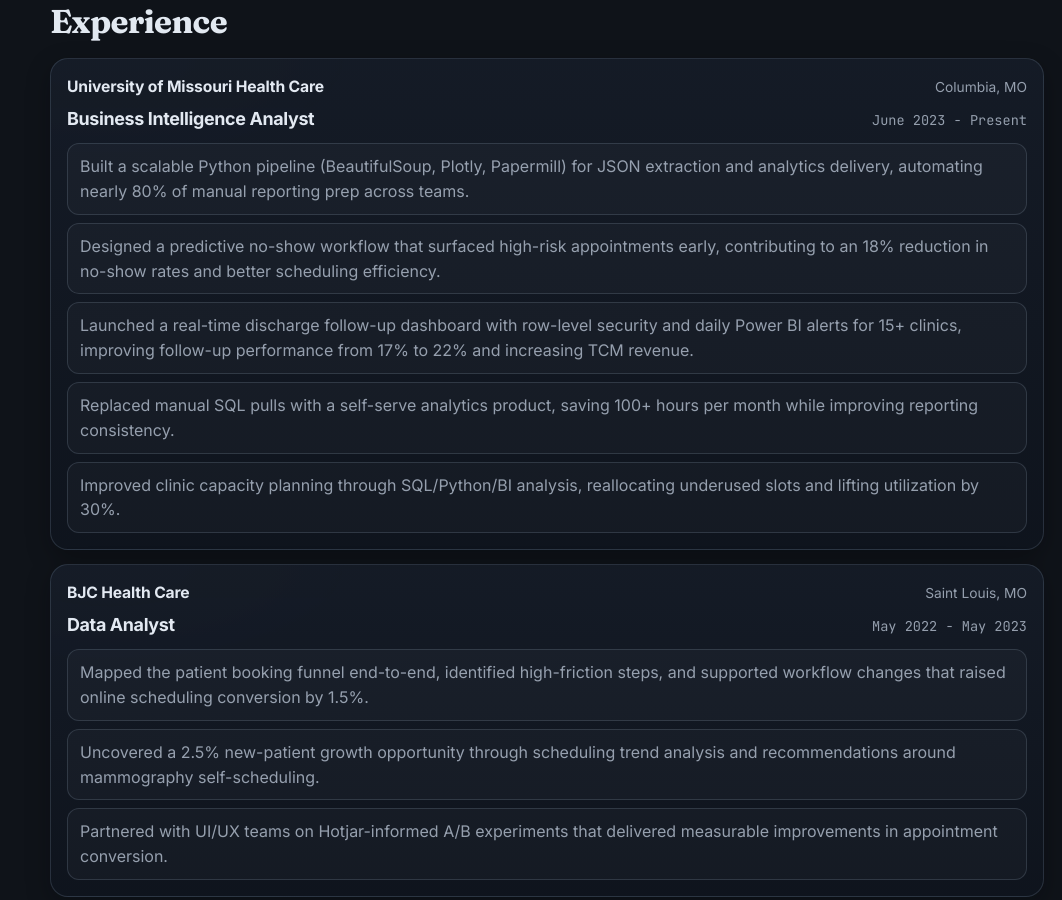
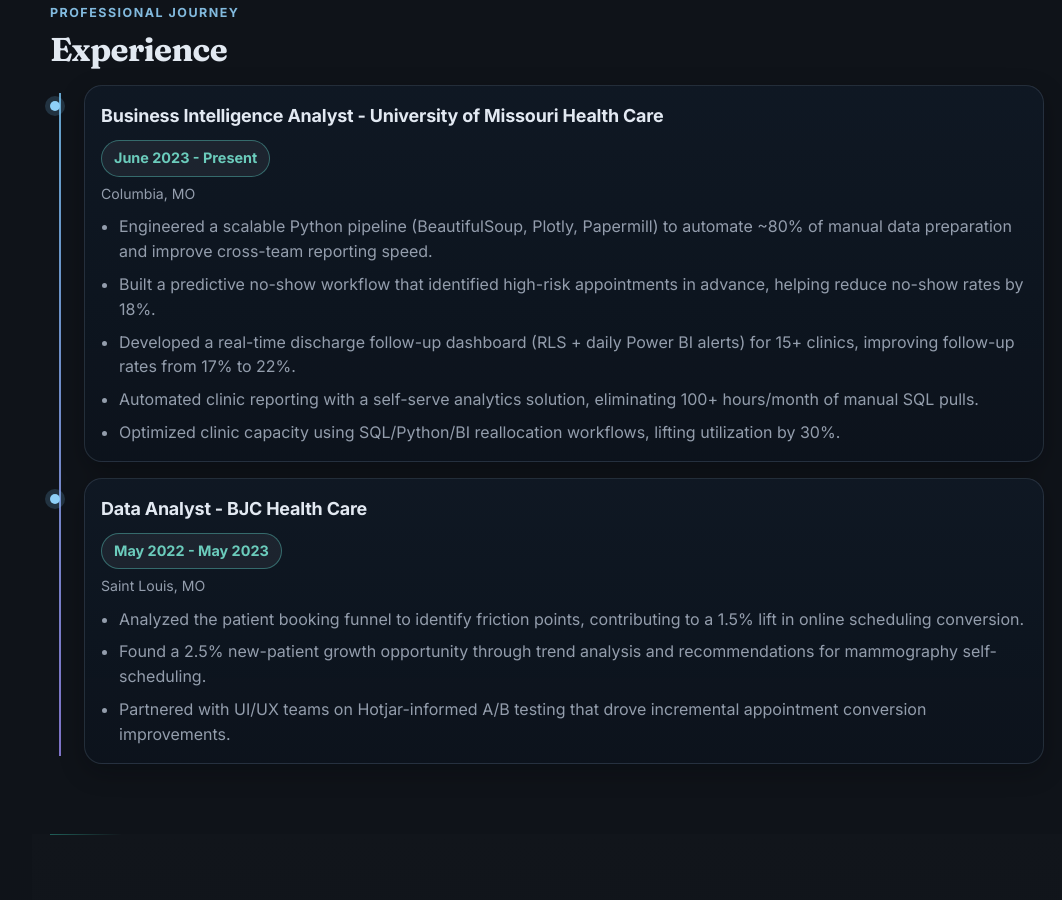
Before and after one commit to mohity667/.github.io, a plain HTML site: page index.html in a window 1280 px wide. Shown: the part 2249-3149 px from the top of the page, without its empty margins (218-1280 px from the left). Drawn offline with Linux system fonts and the light colour scheme.

Commit message:
Add files via upload

```diff
--- a/index.html
+++ b/index.html
@@ -379,69 +379,38 @@
       <section class="section" id="experience" aria-label="Experience">
         <div class="container">
           <div class="section-head reveal">
+            <p class="section-kicker">PROFESSIONAL JOURNEY</p>
             <h2 class="section-title">Experience</h2>
           </div>
 
-          <div class="experience-showcase" aria-label="Work experience showcase">
-            <article class="experience-card reveal">
-              <div class="experience-head">
-                <p class="experience-company">University of Missouri Health Care</p>
+          <div class="experience-rail" aria-label="Work experience timeline showcase">
+            <article class="experience-rail-item reveal">
+              <div class="experience-dot" aria-hidden="true"></div>
+              <div class="experience-card">
+                <h3 class="experience-role">Business Intelligence Analyst - University of Missouri Health Care</h3>
+                <p class="experience-period">June 2023 - Present</p>
                 <p class="experience-meta">Columbia, MO</p>
-              </div>
-              <div class="experience-role-line">
-                <h3 class="experience-role">Business Intelligence Analyst</h3>
-                <p class="experience-dates">June 2023 - Present</p>
-              </div>
-              <div class="experience-highlights">
-                <p>
-                  Built a scalable Python pipeline (BeautifulSoup, Plotly, Papermill)
-                  for JSON extraction and analytics delivery, automating nearly 80% of
-                  manual reporting prep across teams.
-                </p>
-                <p>
-                  Designed a predictive no-show workflow that surfaced high-risk
-                  appointments early, contributing to an 18% reduction in no-show rates
-                  and better scheduling efficiency.
-                </p>
-                <p>
-                  Launched a real-time discharge follow-up dashboard with row-level
-                  security and daily Power BI alerts for 15+ clinics, improving
-                  follow-up performance from 17% to 22% and increasing TCM revenue.
-                </p>
-                <p>
-                  Replaced manual SQL pulls with a self-serve analytics product, saving
-                  100+ hours per month while improving reporting consistency.
-                </p>
-                <p>
-                  Improved clinic capacity planning through SQL/Python/BI analysis,
-                  reallocating underused slots and lifting utilization by 30%.
-                </p>
+                <ul class="experience-list">
+                  <li>Engineered a scalable Python pipeline (BeautifulSoup, Plotly, Papermill) to automate ~80% of manual data preparation and improve cross-team reporting speed.</li>
+                  <li>Built a predictive no-show workflow that identified high-risk appointments in advance, helping reduce no-show rates by 18%.</li>
+                  <li>Developed a real-time discharge follow-up dashboard (RLS + daily Power BI alerts) for 15+ clinics, improving follow-up rates from 17% to 22%.</li>
+                  <li>Automated clinic reporting with a self-serve analytics solution, eliminating 100+ hours/month of manual SQL pulls.</li>
+                  <li>Optimized clinic capacity using SQL/Python/BI reallocation workflows, lifting utilization by 30%.</li>
+                </ul>
               </div>
             </article>
 
-            <article class="experience-card reveal" data-delay="120">
-              <div class="experience-head">
-                <p class="experience-company">BJC Health Care</p>
+            <article class="experience-rail-item reveal" data-delay="120">
+              <div class="experience-dot" aria-hidden="true"></div>
+              <div class="experience-card">
+                <h3 class="experience-role">Data Analyst - BJC Health Care</h3>
+                <p class="experience-period">May 2022 - May 2023</p>
                 <p class="experience-meta">Saint Louis, MO</p>
-              </div>
-              <div class="experience-role-line">
-                <h3 class="experience-role">Data Analyst</h3>
-                <p class="experience-dates">May 2022 - May 2023</p>
-              </div>
-              <div class="experience-highlights">
-                <p>
-                  Mapped the patient booking funnel end-to-end, identified high-friction
-                  steps, and supported workflow changes that raised online scheduling
-                  conversion by 1.5%.
-                </p>
-                <p>
-                  Uncovered a 2.5% new-patient growth opportunity through scheduling
-                  trend analysis and recommendations around mammography self-scheduling.
-                </p>
-                <p>
-                  Partnered with UI/UX teams on Hotjar-informed A/B experiments that
-                  delivered measurable improvements in appointment conversion.
-                </p>
+                <ul class="experience-list">
+                  <li>Analyzed the patient booking funnel to identify friction points, contributing to a 1.5% lift in online scheduling conversion.</li>
+                  <li>Found a 2.5% new-patient growth opportunity through trend analysis and recommendations for mammography self-scheduling.</li>
+                  <li>Partnered with UI/UX teams on Hotjar-informed A/B testing that drove incremental appointment conversion improvements.</li>
+                </ul>
               </div>
             </article>
           </div>
@@ -577,90 +546,19 @@
             <h2 class="section-title">Contact</h2>
           </div>
 
-          <div class="contact-grid">
-            <div class="card reveal glass">
-              <h3 class="card-title">Find me</h3>
-              <div class="contact-items">
-                <a class="contact-item" href="mailto:mohity667@gmail.com">
-                  <span class="contact-icon" aria-hidden="true">
+          <div class="contact-quick reveal">
+            <a class="contact-quick-link" href="mailto:mohity667@gmail.com" aria-label="Email Mohit">
               <i class="fa-regular fa-envelope"></i>
-                  </span>
-                  <span>
-                    <span class="contact-label">Email</span>
-                    <span class="contact-value">mohity667@gmail.com</span>
-                  </span>
             </a>
-                <a class="contact-item" href="https://www.linkedin.com/in/mohity667" target="_blank" rel="noreferrer">
-                  <span class="contact-icon" aria-hidden="true">
+            <a class="contact-quick-link" href="https://www.linkedin.com/in/mohity667" target="_blank" rel="noreferrer" aria-label="LinkedIn profile">
               <i class="fa-brands fa-linkedin"></i>
-                  </span>
-                  <span>
-                    <span class="contact-label">LinkedIn</span>
-                    <span class="contact-value">www.linkedin.com/in/mohity667</span>
-                  </span>
             </a>
-                <a class="contact-item" href="https://github.com/mohity667" target="_blank" rel="noreferrer">
-                  <span class="contact-icon" aria-hidden="true">
+            <a class="contact-quick-link" href="https://github.com/mohity667" target="_blank" rel="noreferrer" aria-label="GitHub profile">
               <i class="fa-brands fa-github"></i>
-                  </span>
-                  <span>
-                    <span class="contact-label">GitHub</span>
-                    <span class="contact-value">https://github.com/mohity667</span>
-                  </span>
             </a>
-              </div>
-            </div>
-
-            <div class="card reveal" data-delay="120">
-              <h3 class="card-title">Send a message</h3>
-              <!--
-                This form uses mailto so it works on GitHub Pages with no backend.
-                It will open the user's email client with a pre-filled message.
-              -->
-              <form class="form" id="contact-form" novalidate>
-                <label class="field">
-                  <span class="field-label">Your name</span>
-                  <input
-                    type="text"
-                    name="name"
-                    autocomplete="name"
-                    placeholder="Jane Doe"
-                    required
-                  />
-                </label>
-
-                <label class="field">
-                  <span class="field-label">Your email</span>
-                  <input
-                    type="email"
-                    name="email"
-                    autocomplete="email"
-                    placeholder="jane@email.com"
-                    required
-                  />
-                </label>
-
-                <label class="field">
-                  <span class="field-label">Message</span>
-                  <textarea
-                    name="message"
-                    rows="5"
-                    placeholder="Hi Mohit — I’d love to connect about…"
-                    required
-                  ></textarea>
-                </label>
-
-                <div class="form-actions">
-                  <button class="btn btn-primary" type="submit">
-                    <i class="fa-regular fa-paper-plane" aria-hidden="true"></i>
-                    <span>Email Me</span>
-                  </button>
-                  <p class="form-hint muted" id="form-hint">
-                    Opens your email app with the message pre-filled.
-                  </p>
-                </div>
-              </form>
-            </div>
+            <a class="contact-quick-link" href="https://drive.google.com/file/d/1r4P_anV8XCZEkMlghAeHpl8TAOnRSTS8/view?usp=sharing" target="_blank" rel="noreferrer" aria-label="View resume">
+              <i class="fa-regular fa-file-lines"></i>
+            </a>
           </div>
         </div>
       </section>
--- a/style.css
+++ b/style.css
@@ -940,76 +940,80 @@ textarea {
 }
 
 /* EXPERIENCE */
-.experience-showcase {
-  margin-top: 14px;
+.experience-rail {
+  position: relative;
+  margin-top: 18px;
   display: grid;
+  gap: 16px;
+}
+
+.experience-rail::before {
+  content: "";
+  position: absolute;
+  left: 9px;
+  top: 8px;
+  bottom: 8px;
+  width: 2px;
+  background: linear-gradient(180deg, var(--accent-2), var(--accent-3));
+  opacity: 0.8;
+}
+
+.experience-rail-item {
+  display: grid;
+  grid-template-columns: 20px 1fr;
   gap: 14px;
+  align-items: start;
+}
+
+.experience-dot {
+  margin-top: 16px;
+  width: 10px;
+  height: 10px;
+  border-radius: 999px;
+  background: color-mix(in srgb, var(--accent-2) 85%, white 15%);
+  box-shadow: 0 0 0 5px rgba(122, 200, 247, 0.18);
+  z-index: 1;
 }
 
 .experience-card {
-  border: 1px solid color-mix(in srgb, var(--border) 80%, transparent);
-  border-radius: var(--radius);
-  background:
-    linear-gradient(180deg, rgba(21, 28, 39, 0.92), rgba(15, 21, 30, 0.9)),
-    radial-gradient(420px 170px at 6% 0%, rgba(155, 141, 244, 0.11), transparent 72%);
+  border: 1px solid color-mix(in srgb, var(--border) 76%, transparent);
+  border-radius: 18px;
+  background: linear-gradient(180deg, rgba(16, 24, 36, 0.95), rgba(12, 19, 29, 0.93));
   box-shadow: var(--shadow-soft);
   padding: 16px;
-}
-
-.experience-head {
-  display: flex;
-  justify-content: space-between;
-  gap: 10px;
-  align-items: center;
-  margin-bottom: 6px;
-}
-
-.experience-company {
-  margin: 0;
-  font-size: 0.98rem;
-  font-weight: 800;
-  letter-spacing: -0.01em;
-}
-
-.experience-meta {
-  margin: 0;
-  font-size: 0.86rem;
-  color: var(--muted);
-}
-
-.experience-role-line {
-  display: flex;
-  justify-content: space-between;
-  gap: 12px;
-  align-items: baseline;
-  margin-bottom: 10px;
 }
 
 .experience-role {
   margin: 0;
   font-size: 1.12rem;
-  letter-spacing: -0.02em;
+  letter-spacing: -0.01em;
 }
 
-.experience-dates {
-  margin: 0;
-  font-family: var(--font-mono);
-  font-size: 0.85rem;
-  color: var(--muted);
+.experience-period {
+  display: inline-flex;
+  align-items: center;
+  margin: 10px 0 6px;
+  padding: 6px 12px;
+  border-radius: 999px;
+  border: 1px solid color-mix(in srgb, var(--accent) 35%, var(--border) 65%);
+  background: color-mix(in srgb, var(--bg-elev-2) 86%, transparent);
+  color: color-mix(in srgb, var(--accent) 72%, white 28%);
+  font-weight: 700;
+  font-size: 0.9rem;
 }
 
-.experience-highlights {
+.experience-meta {
+  margin: 0 0 10px;
+  color: var(--muted);
+  font-size: 0.88rem;
+}
+
+.experience-list {
+  margin: 0;
+  padding-left: 18px;
+  color: var(--muted);
   display: grid;
   gap: 8px;
-}
-
-.experience-highlights p {
-  margin: 0;
-  padding: 10px 12px;
-  border-radius: 12px;
-  border: 1px solid color-mix(in srgb, var(--border) 86%, transparent);
-  background: color-mix(in srgb, var(--bg-elev) 80%, transparent);
-  color: var(--muted);
 }
 
 /* PROJECTS */
@@ -1119,6 +1123,34 @@ textarea {
   margin-top: 14px;
   display: grid;
   gap: var(--gap);
+}
+
+.contact-quick {
+  margin-top: 16px;
+  display: flex;
+  gap: 12px;
+  flex-wrap: wrap;
+}
+
+.contact-quick-link {
+  width: 56px;
+  height: 56px;
+  border-radius: 16px;
+  border: 1px solid var(--border);
+  background: color-mix(in srgb, #1a2330 82%, transparent);
+  color: var(--text);
+  display: grid;
+  place-items: center;
+  font-size: 1.2rem;
+  transition: transform 140ms ease, border-color 140ms ease, box-shadow 140ms ease,
+    background 140ms ease;
+}
+
+.contact-quick-link:hover {
+  transform: translateY(-2px);
+  border-color: color-mix(in srgb, var(--border) 60%, var(--accent-2) 40%);
+  box-shadow: 0 10px 22px rgba(122, 200, 247, 0.16);
+  background: color-mix(in srgb, #223041 86%, transparent);
 }
 
 .contact-items {
```
Lines whose indentation alone changed are shown as unchanged.
